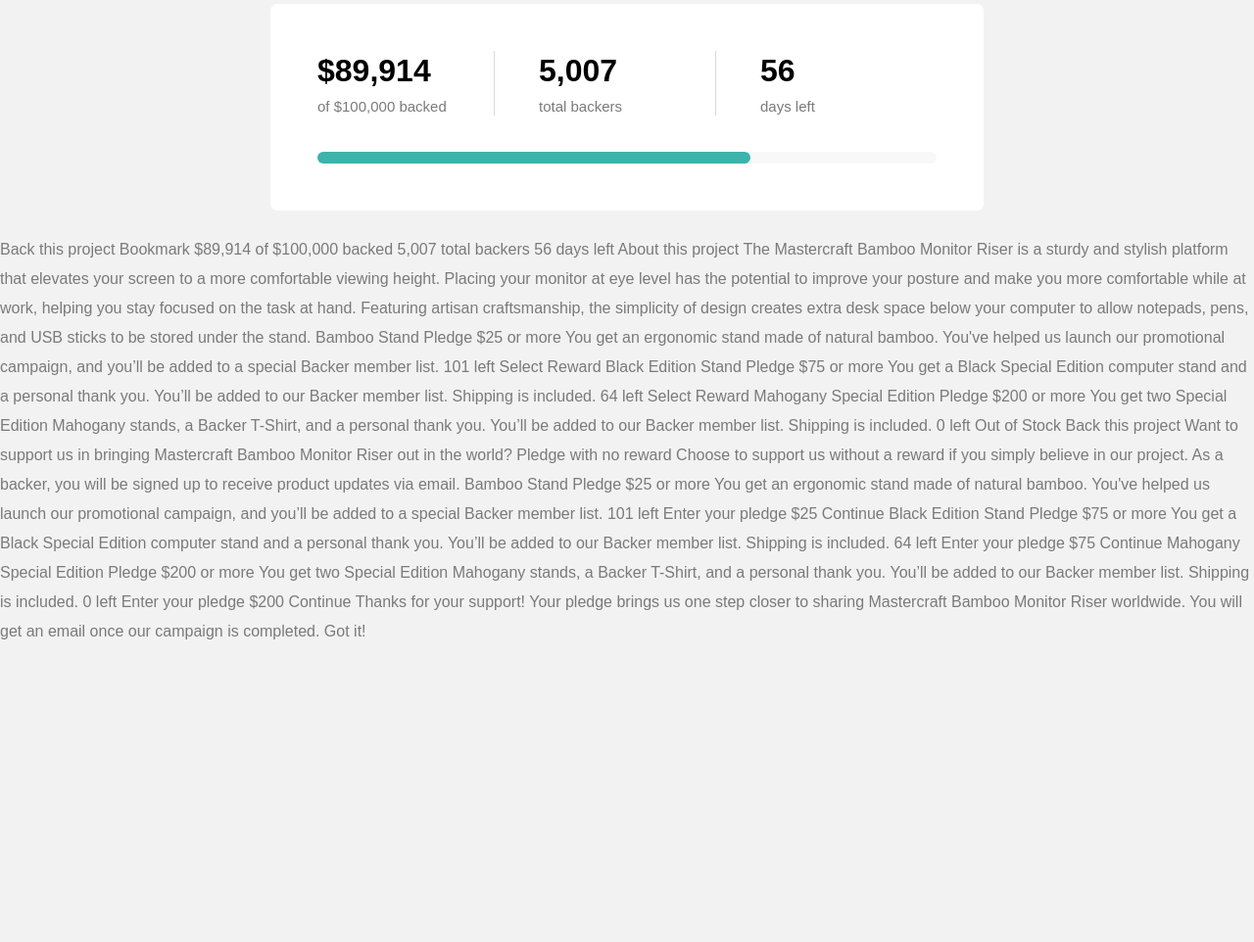
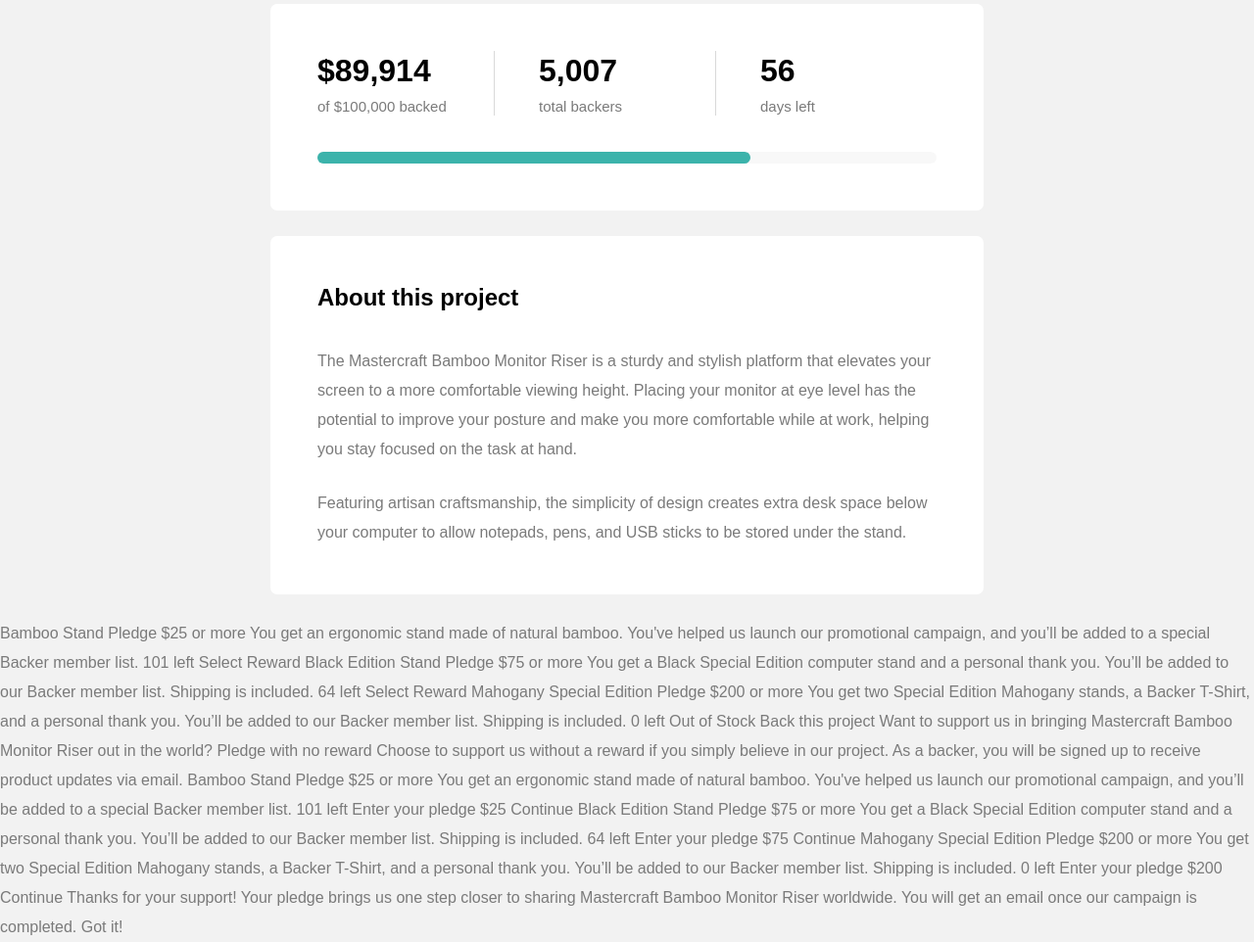
Before and after one commit to Muhammadjewel/crowdfunding-product-page, a plain HTML site: page index.html in a window 1280 px wide. Shown: the part 612-1574 px from the top of the page at 98% size. Before the commit the page ends 1272 px from the top, so only its background shows below. Drawn offline with Linux system fonts and the light colour scheme; a web font is replaced by a local one.

Commit message:
Add about the project card WIP

```diff
--- a/css/styles.css
+++ b/css/styles.css
@@ -86,6 +86,28 @@
   border-radius: 8px;
   background-color: #fff;
 }
+
+.card-heading {
+  margin-top: 0;
+  margin-bottom: 35px;
+  color: #000;
+}
+
+.card-text {
+  margin-bottom: 0;
+}
+
+.card-text:not(:last-child) {
+  margin-bottom: 25px;
+}
+
+/* .card-text {
+  margin-bottom: 25px;
+}
+
+.card-text:last-child {
+  margin-bottom: 0;
+} */
 
 /* BUTTON */
 .button {
--- a/index.html
+++ b/index.html
@@ -75,26 +75,18 @@
             <div class="progress-bar" role="progressbar" aria-valuenow="70" aria-valuemin="0" aria-valuemax="100" style="width: 70%;"></div>
           </div>
         </section>
+
+
+        <section class="card">
+          <h2 class="card-heading">About this project</h2>
+          <p class="card-text">The Mastercraft Bamboo Monitor Riser is a sturdy and stylish platform that elevates your screen to a more comfortable viewing height. Placing your monitor at eye level has the potential to improve your posture and make you more comfortable while at work, helping you stay focused on the task at hand.</p>
+          <p class="card-text">Featuring artisan craftsmanship, the simplicity of design creates extra desk space below your computer to allow notepads, pens, and USB sticks to be stored under the stand.</p>
+        </section>
       </div>
     </div>
   </main>
 
 
-  Back this project
-  Bookmark
-
-  $89,914 of $100,000 backed
-  5,007 total backers
-  56 days left
-
-  About this project
-
-  The Mastercraft Bamboo Monitor Riser is a sturdy and stylish platform that elevates your screen
-  to a more comfortable viewing height. Placing your monitor at eye level has the potential to improve
-  your posture and make you more comfortable while at work, helping you stay focused on the task at hand.
-
-  Featuring artisan craftsmanship, the simplicity of design creates extra desk space below your computer
-  to allow notepads, pens, and USB sticks to be stored under the stand.
 
   Bamboo Stand
   Pledge $25 or more
```
